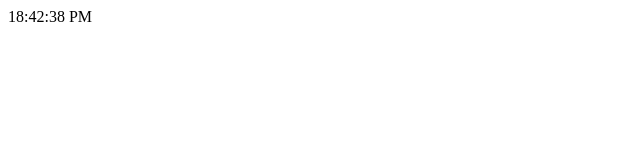
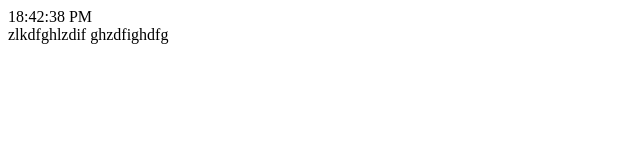
Before and after one commit to AbhishekMaurya2002/Clock, a plain HTML site: page index.html in a window 1280 px wide. Shown: the whole page, without its empty margins (0-640 px from the left). Drawn offline with Linux system fonts and the light colour scheme.

Commit message:
first commit

```diff
--- a/index.html
+++ b/index.html
@@ -10,6 +10,9 @@
     <div id="clock" onload="currentTime()">
         clock
     </div>
+    <div>
+        zlkdfghlzdif ghzdfighdfg
+    </div>
     <script  src="main.js"></script>
 
 
```
